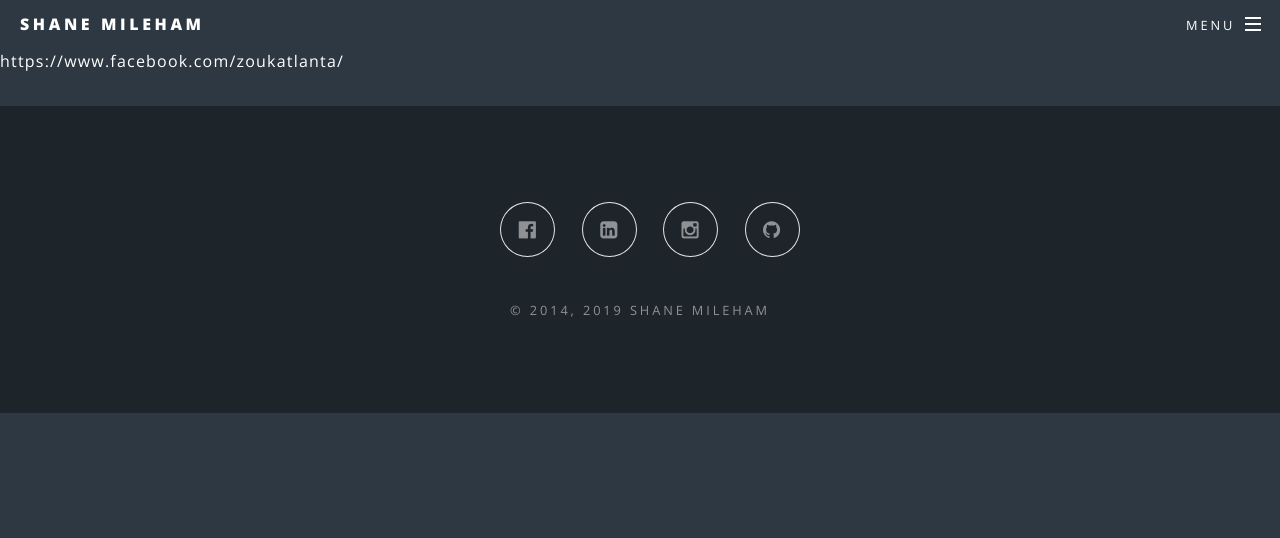
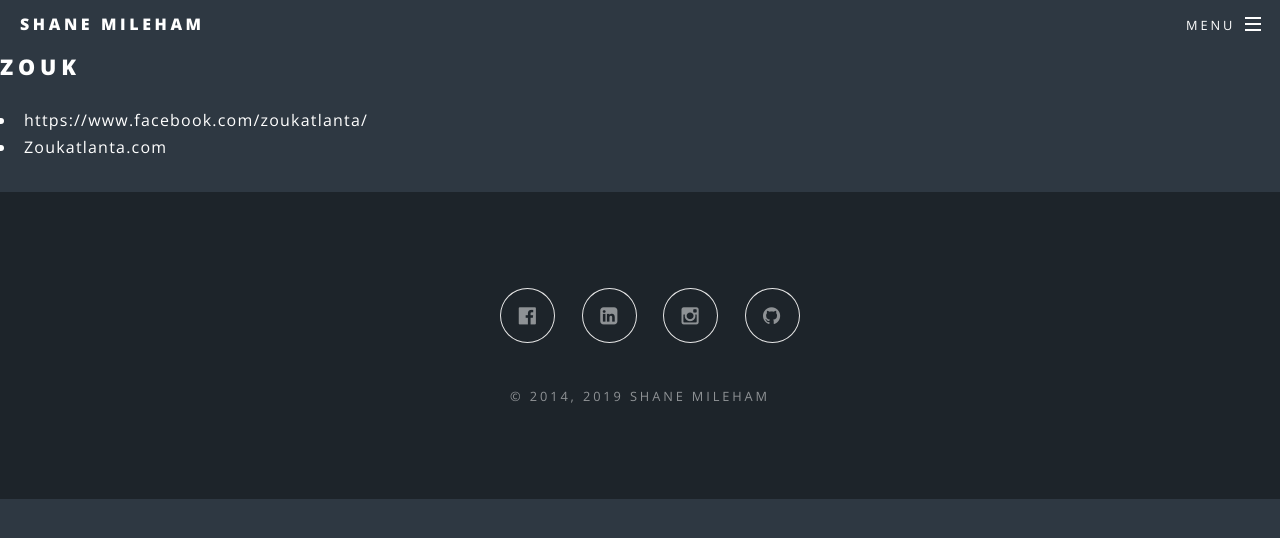
Before and after one commit to shanemileham/shanemileham.github.io, a Jekyll site: the page built from _kb/travel/guide/atl.md, in a window 1280 px wide. Shown: the top 538 px of the page. Built offline with Jekyll 4.4.1, drawn with Linux system fonts in a browser that asks for light colours; comment, search, counter and statistics services are not loaded.

Commit message:
Added ATL zouk link

```diff
--- a/_kb/travel/guide/atl.md
+++ b/_kb/travel/guide/atl.md
@@ -2,4 +2,6 @@
 title: Atlanta
 ---
 
-https://www.facebook.com/zoukatlanta/
+## Zouk
+- https://www.facebook.com/zoukatlanta/
+- Zoukatlanta.com
```
